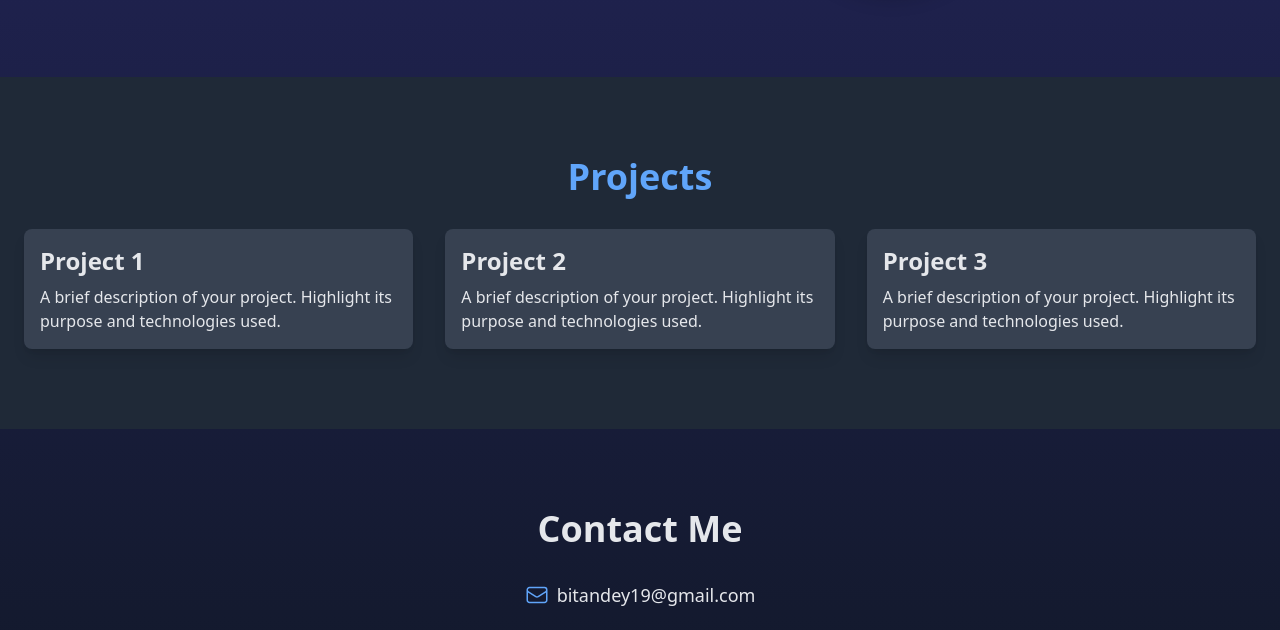
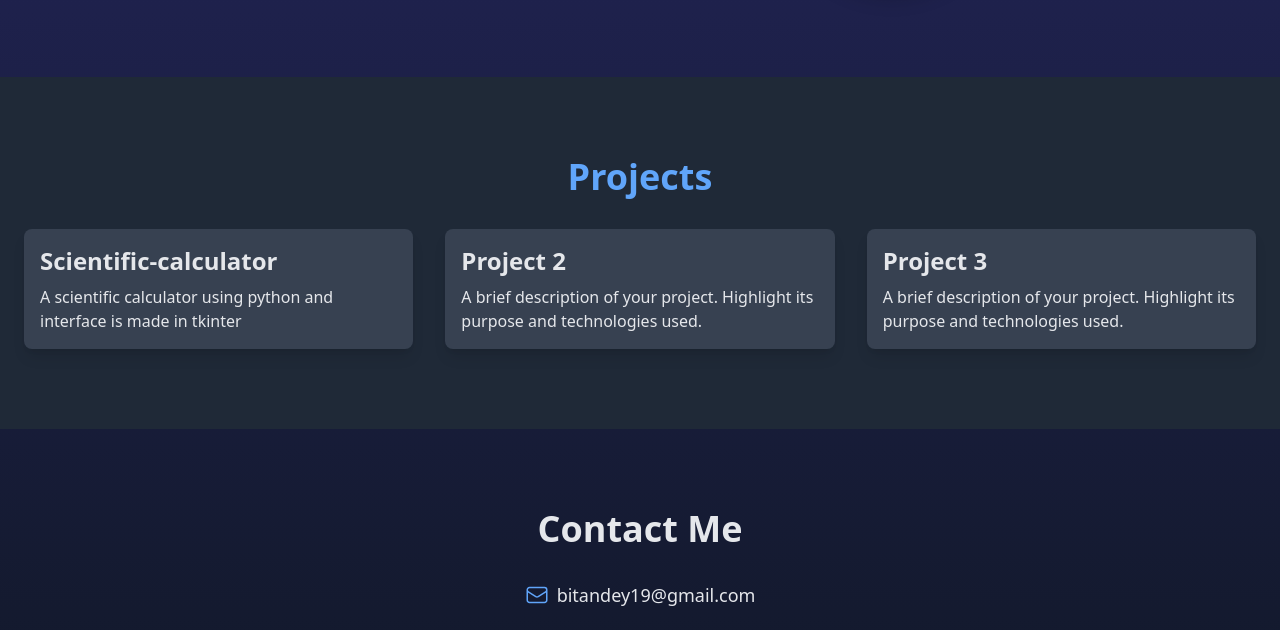
Before and after one commit to rikd69/portfolio, a plain HTML site: page index.html in a window 1280 px wide. Shown: the part 1123-1753 px from the top of the page. Drawn offline with nearby package versions, Linux system fonts and the light colour scheme; animation ran at ten frames a second.

Commit message:
Update index.html

```diff
--- a/index.html
+++ b/index.html
@@ -63,8 +63,8 @@
     <h2 class="text-4xl font-bold text-center text-blue-400 mb-8">Projects</h2>
     <div class="grid grid-cols-1 md:grid-cols-2 lg:grid-cols-3 gap-8">
       <div class="bg-gray-700 p-4 rounded-lg shadow-lg">
-        <h3 class="text-2xl font-semibold mb-2">Project 1</h3>
-        <p>A brief description of your project. Highlight its purpose and technologies used.</p>
+        <h3 class="text-2xl font-semibold mb-2">Scientific-calculator</h3>
+        <p>A scientific calculator using python and interface is made in tkinter</p>
       </div>
       <div class="bg-gray-700 p-4 rounded-lg shadow-lg">
         <h3 class="text-2xl font-semibold mb-2">Project 2</h3>
```
